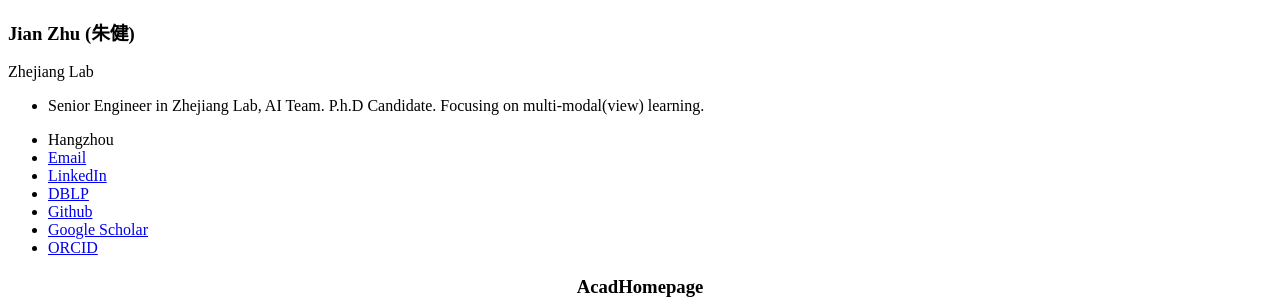
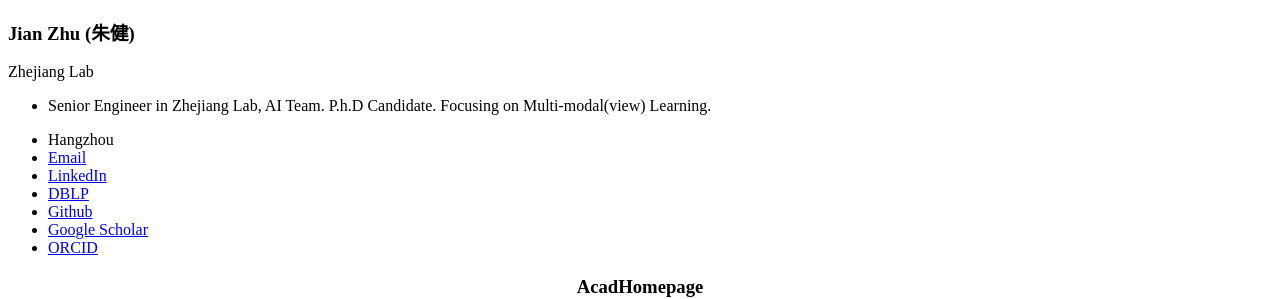
Before and after one commit to HackerHyper/HackerHyper.github.io, a Jekyll site: the page built from docs/README-zh.md, in a window 1280 px wide. Shown: the part 227-526 px from the top of the page. Built offline with Jekyll 4.4.1, drawn with Linux system fonts in a browser that asks for light colours; our own code applies the rules of GitHub Pages for plain Markdown files.

Commit message:
first commit

```diff
--- a/_config.yml
+++ b/_config.yml
@@ -7,7 +7,7 @@
 
 # Site Settings
 title                    : "Jian Zhu (朱健)"
-description              : "Senior Engineer in Zhejiang Lab, AI Team. P.h.D Candidate. Focusing on multi-modal(view) learning."
+description              : "Senior Engineer in Zhejiang Lab, AI Team. P.h.D Candidate. Focusing on Multi-modal(view) Learning."
 repository               : "hackerhyper/hackerhyper.github.io"
 google_scholar_stats_use_cdn : true
 
```
